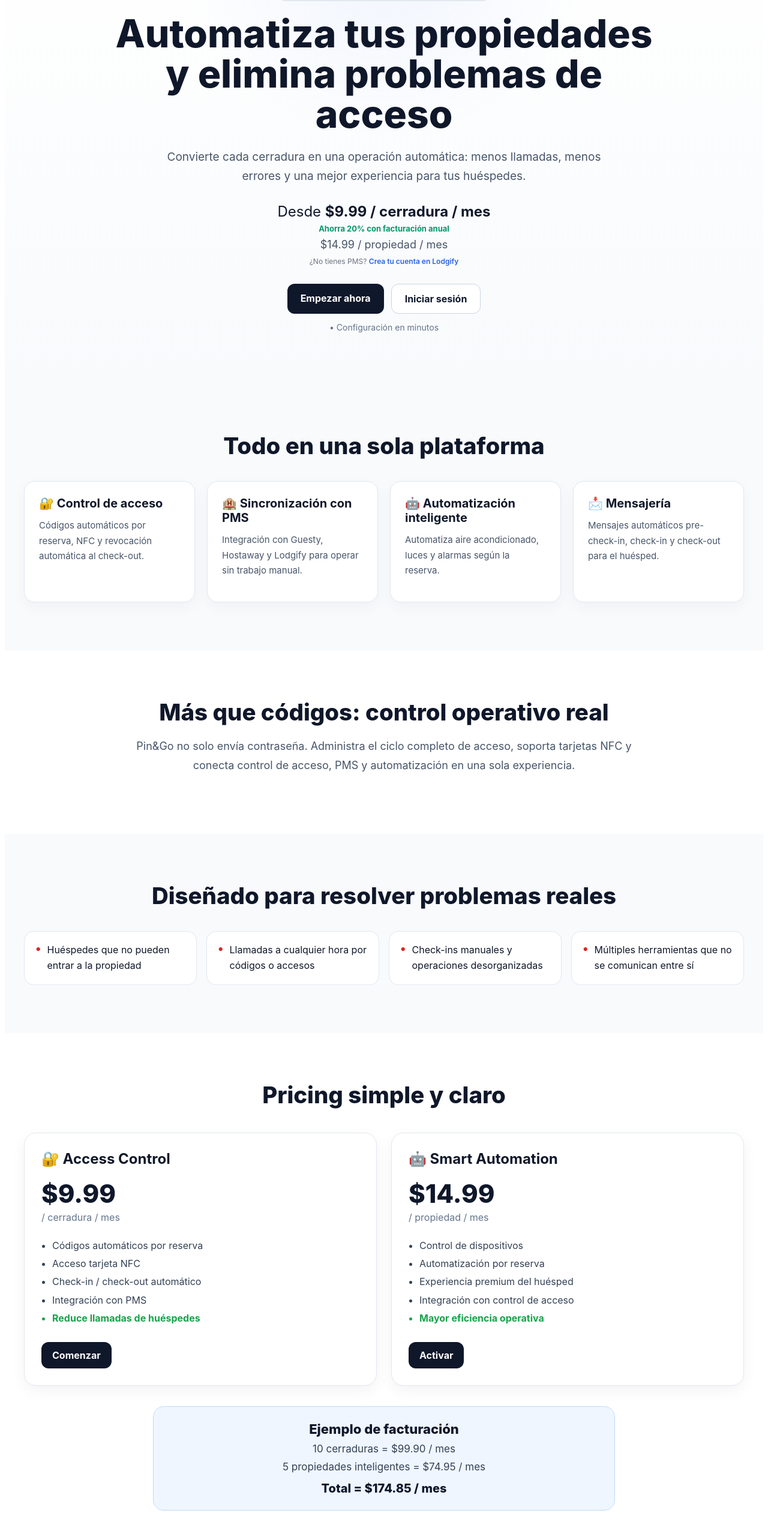
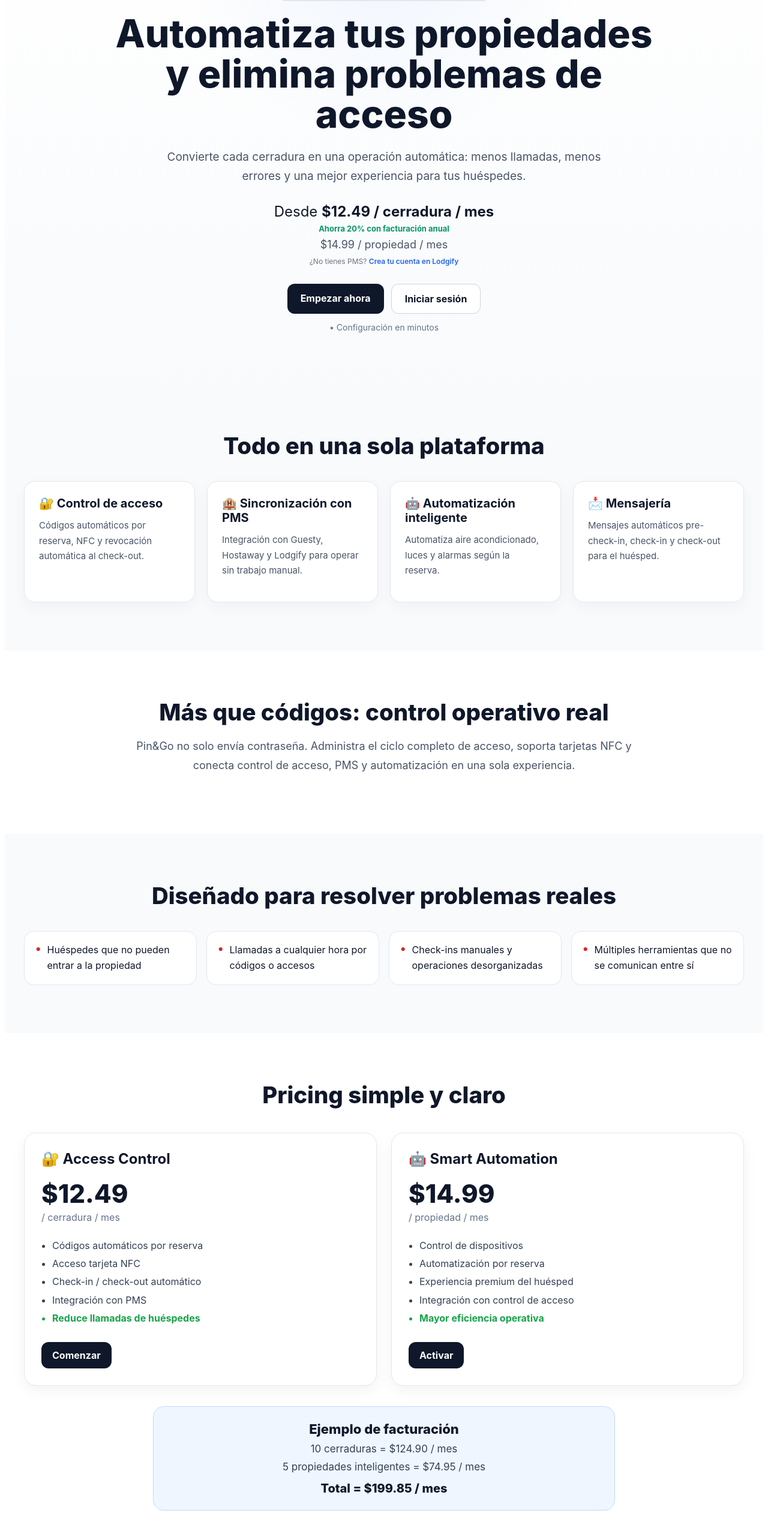
Before and after one commit to freddiefernandezmaysonet-netizen/pin-go-dashboard, a React (Vite) app: page /home in a window 1280 px wide. Shown: the part 199-2756 px from the top of the page at 60% size. Built offline with nearby package versions, Linux system fonts and the light colour scheme; no server answers.

Commit message:
feat(landing): show yearly billing discount and Lodgify signup link

```diff
--- a/src/pages/LandingPage.tsx
+++ b/src/pages/LandingPage.tsx
@@ -16,7 +16,7 @@ export default function LandingPage() {
           heroSubtitle:
             "Convierte cada cerradura en una operación automática: menos llamadas, menos errores y una mejor experiencia para tus huéspedes.",
           heroPricePrefix: "Desde",
-          heroPriceLocks: "$9.99 / cerradura / mes",
+          heroPriceLocks: "$12.49 / cerradura / mes",
           heroPriceSmart: "$14.99 / propiedad / mes",
           heroCtaPrimary: "Empezar ahora",
           heroCtaSecondary: "Iniciar sesión",
@@ -50,7 +50,7 @@ export default function LandingPage() {
 
           sectionPricingTitle: "Pricing simple y claro",
           pricingLocksTitle: "🔐 Access Control",
-          pricingLocksPrice: "$9.99",
+          pricingLocksPrice: "$12.49",
           pricingLocksPeriod: "/ cerradura / mes",
           pricingLocksFeature1: "Códigos automáticos por reserva",
           pricingLocksFeature2: " Acceso tarjeta NFC",
@@ -70,9 +70,9 @@ export default function LandingPage() {
           pricingSmartCta: "Activar",
 
           exampleTitle: "Ejemplo de facturación",
-          exampleText1: "10 cerraduras = $99.90 / mes",
+          exampleText1: "10 cerraduras = $124.90 / mes",
           exampleText2: "5 propiedades inteligentes = $74.95 / mes",
-          exampleText3: "Total = $174.85 / mes",
+          exampleText3: "Total = $199.85 / mes",
 
           faqTitle: "Preguntas frecuentes",
           faq1Q: "¿Necesito hardware especial?",
@@ -99,7 +99,7 @@ export default function LandingPage() {
           heroSubtitle:
             "Turn every lock into an automated operation: fewer calls, fewer errors, and a better guest experience.",
           heroPricePrefix: "Starting at",
-          heroPriceLocks: "$9.99 / lock / month",
+          heroPriceLocks: "$12.49 / lock / month",
           heroPriceSmart: "$14.99 / property / month",
           heroCtaPrimary: "Get started",
           heroCtaSecondary: "Log in",
@@ -133,7 +133,7 @@ export default function LandingPage() {
 
           sectionPricingTitle: "Simple, transparent pricing",
           pricingLocksTitle: "🔐 Access Control",
-          pricingLocksPrice: "$9.99",
+          pricingLocksPrice: "$12.49",
           pricingLocksPeriod: "/ lock / month",
           pricingLocksFeature1: "Automatic reservation-based codes",
           pricingLocksFeature2: "NFC access",
@@ -155,7 +155,7 @@ export default function LandingPage() {
           exampleTitle: "Billing example",
           exampleText1: "10 locks = $99.90 / month",
           exampleText2: "5 smart properties = $74.95 / month",
-          exampleText3: "Total = $174.85 / month",
+          exampleText3: "Total = $199.85 / month",
 
           faqTitle: "Frequently asked questions",
           faq1Q: "Do I need special hardware?",
```
